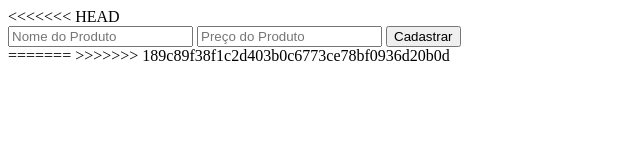
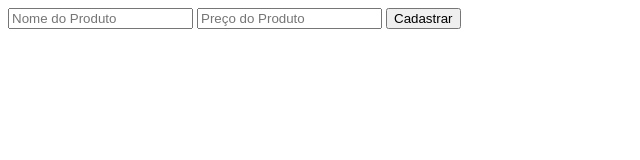
Before and after one commit to LuizHeenriquee/rocketseat-full-stack, a website: page javascript/classroom/index.html in a window 1280 px wide. Shown: the whole page, without its empty margins (0-640 px from the left). Drawn offline with Linux system fonts and the light colour scheme.

Commit message:
Remoção de alertas.

```diff
--- a/javascript/classroom/index.html
+++ b/javascript/classroom/index.html
@@ -6,14 +6,11 @@
     <title>Aulas de JavaScript</title>
   </head>
   <body>
-<<<<<<< HEAD
     <form>
       <input type="text" id="name" placeholder="Nome do Produto" />
       <input type="text" id="price" placeholder="Preço do Produto" />
       <button type="submit">Cadastrar</button>
     </form>
-=======
->>>>>>> 189c89f38f1c2d403b0c6773ce78bf0936d20b0d
     <script type="module" src="main.js"></script>
   </body>
 </html>
```
